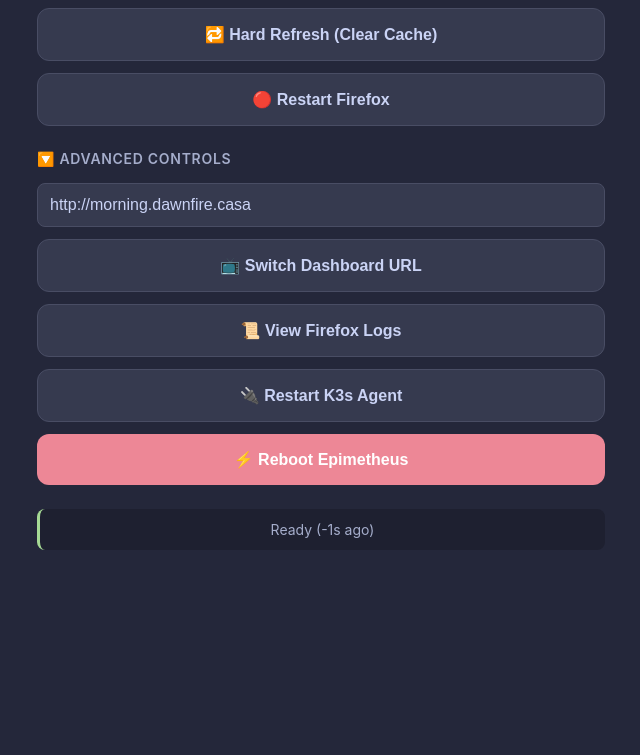
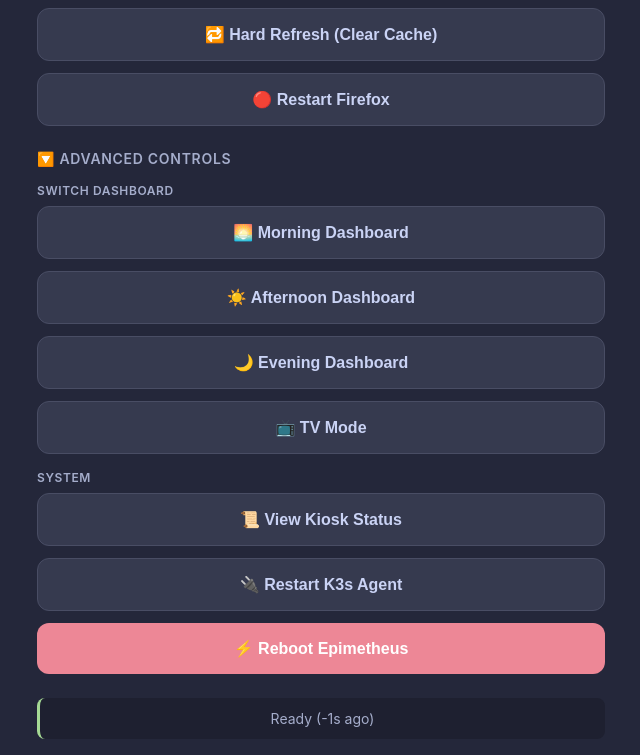
Before and after one commit to cyrusae/epimetheus-remote, a Flask app: page / in a window 1280 px wide, after a click on "🔽 ADVANCED CONTROLS". Shown: the part 453-1208 px from the top of the page, without its empty margins (319-959 px from the left). Before the commit the page ends 1003 px from the top, so only its background shows below. Run offline with Flask 3, Linux system fonts and the light colour scheme.

Commit message:
use existing bash scripts

```diff
--- a/app.py
+++ b/app.py
@@ -136,40 +136,37 @@ def hard_refresh_dashboard():
 @app.route('/api/restart-firefox', methods=['POST'])
 @requires_auth
 def restart_firefox():
-    """Restart Firefox via systemd"""
-    result = ssh_command('systemctl --user restart firefox-dashboard.service || pkill -9 firefox')
+    """Restart Firefox/kiosk using the restart-kiosk.sh script"""
+    result = ssh_command('bash ~/tv/restart-kiosk.sh')
 
     if result['success']:
-        update_last_action('Firefox restarted')
-        return jsonify({'status': 'ok', 'message': 'Firefox restarted'})
+        update_last_action('Kiosk restarted')
+        return jsonify({'status': 'ok', 'message': 'Kiosk restarted'})
     else:
-        update_last_action(f'Firefox restart failed: {result["stderr"]}', False)
+        update_last_action(f'Kiosk restart failed: {result["stderr"]}', False)
         return jsonify({'status': 'error', 'message': result['stderr']}), 500
 
 
 @app.route('/api/switch-dashboard', methods=['POST'])
 @requires_auth
 def switch_dashboard():
-    """Switch to a different dashboard URL"""
+    """Switch to a different dashboard using switch-dashboard.sh"""
     data = request.get_json()
-    url = data.get('url', DASHBOARD_URL)
+    dashboard = data.get('dashboard', 'morning')
 
-    # Navigate Firefox to new URL using xdotool
-    commands = [
-        'DISPLAY=:0 xdotool key ctrl+l',  # Focus address bar
-        f'DISPLAY=:0 xdotool type "{url}"',  # Type URL
-        'DISPLAY=:0 xdotool key Return'  # Press Enter
-    ]
+    # Validate dashboard name
+    valid_dashboards = ['morning', 'afternoon', 'evening', 'tv']
+    if dashboard not in valid_dashboards:
+        return jsonify({'status': 'error', 'message': f'Invalid dashboard: {dashboard}'}), 400
 
-    for cmd in commands:
-        result = ssh_command(cmd)
-        if not result['success']:
-            update_last_action(f'Switch failed: {result["stderr"]}', False)
-            return jsonify({'status': 'error', 'message': result['stderr']}), 500
-        time.sleep(0.5)  # Small delay between commands
+    result = ssh_command(f'bash ~/tv/switch-dashboard.sh {dashboard}')
 
-    update_last_action(f'Switched to {url}')
-    return jsonify({'status': 'ok', 'message': f'Switched to {url}'})
+    if result['success']:
+        update_last_action(f'Switched to {dashboard} dashboard')
+        return jsonify({'status': 'ok', 'message': f'Switched to {dashboard}'})
+    else:
+        update_last_action(f'Dashboard switch failed: {result["stderr"]}', False)
+        return jsonify({'status': 'error', 'message': result['stderr']}), 500
 
 
 # ============================================================================
@@ -239,16 +236,16 @@ def get_last_action():
 # Advanced Controls API
 # ============================================================================
 
-@app.route('/api/logs', methods=['GET'])
+@app.route('/api/status-check', methods=['GET'])
 @requires_auth
-def get_logs():
-    """Get recent Firefox logs"""
-    result = ssh_command('journalctl --user -u firefox-dashboard -n 20 --no-pager')
+def get_status_check():
+    """Get detailed kiosk status using kiosk-status.sh"""
+    result = ssh_command('bash ~/tv/kiosk-status.sh')
 
     if result['success']:
         return jsonify({
             'status': 'ok',
-            'logs': result['stdout'].split('\n')
+            'output': result['stdout'].split('\n')
         })
     else:
         return jsonify({
--- a/templates/index.html
+++ b/templates/index.html
@@ -312,14 +312,23 @@
                 </span>
             </div>
             <div class="details-content" id="advanced">
-                <input type="text" class="url-input" id="switchUrl"
-                       placeholder="http://morning.dawnfire.casa"
-                       value="http://morning.dawnfire.casa">
-                <button class="btn btn-secondary" onclick="switchDashboard()">
-                    📺 Switch Dashboard URL
+                <div class="section-title" style="font-size: 0.75rem; margin-bottom: 0.5rem;">Switch Dashboard</div>
+                <button class="btn btn-secondary" onclick="switchToDashboard('morning')">
+                    🌅 Morning Dashboard
                 </button>
-                <button class="btn btn-secondary" onclick="viewLogs()">
-                    📜 View Firefox Logs
+                <button class="btn btn-secondary" onclick="switchToDashboard('afternoon')">
+                    ☀️ Afternoon Dashboard
+                </button>
+                <button class="btn btn-secondary" onclick="switchToDashboard('evening')">
+                    🌙 Evening Dashboard
+                </button>
+                <button class="btn btn-secondary" onclick="switchToDashboard('tv')">
+                    📺 TV Mode
+                </button>
+
+                <div class="section-title" style="font-size: 0.75rem; margin: 1rem 0 0.5rem 0;">System</div>
+                <button class="btn btn-secondary" onclick="viewStatusCheck()">
+                    📜 View Kiosk Status
                 </button>
                 <button class="btn btn-secondary" onclick="restartK3s()">
                     🔌 Restart K3s Agent
@@ -330,12 +339,12 @@
             </div>
         </div>
 
-        <!-- Logs Section -->
-        <div class="section" style="display: none;" id="logsSection">
-            <div class="section-title">Firefox Logs</div>
-            <div class="logs-container" id="logsContent"></div>
-            <button class="btn btn-secondary" onclick="hideLogs()" style="margin-top: 0.75rem;">
-                Close Logs
+        <!-- Status Check Section -->
+        <div class="section" style="display: none;" id="statusSection">
+            <div class="section-title">Kiosk Status</div>
+            <div class="logs-container" id="statusContent"></div>
+            <button class="btn btn-secondary" onclick="hideStatusCheck()" style="margin-top: 0.75rem;">
+                Close
             </button>
         </div>
 
@@ -472,38 +481,32 @@
             }
         }
 
-        async function switchDashboard() {
-            const url = document.getElementById('switchUrl').value;
-            if (!url) {
-                showToast('Please enter a URL');
-                return;
-            }
-
-            showToast('Switching dashboard...');
+        async function switchToDashboard(dashboard) {
+            showToast(`Switching to ${dashboard} dashboard...`);
             try {
-                await apiCall('/api/switch-dashboard', 'POST', { url });
-                showToast('✅ Switched to ' + url);
+                await apiCall('/api/switch-dashboard', 'POST', { dashboard });
+                showToast(`✅ Switched to ${dashboard} dashboard`);
                 updateLastAction();
             } catch (error) {
                 // Error already shown by apiCall
             }
         }
 
-        async function viewLogs() {
-            showToast('Fetching logs...');
+        async function viewStatusCheck() {
+            showToast('Fetching kiosk status...');
             try {
-                const data = await apiCall('/api/logs', 'GET');
-                const logsContent = document.getElementById('logsContent');
-                logsContent.innerHTML = data.logs.join('<br>');
-                document.getElementById('logsSection').style.display = 'block';
-                document.getElementById('logsSection').scrollIntoView({ behavior: 'smooth' });
+                const data = await apiCall('/api/status-check', 'GET');
+                const statusContent = document.getElementById('statusContent');
+                statusContent.innerHTML = data.output.join('<br>');
+                document.getElementById('statusSection').style.display = 'block';
+                document.getElementById('statusSection').scrollIntoView({ behavior: 'smooth' });
             } catch (error) {
                 // Error already shown by apiCall
             }
         }
 
-        function hideLogs() {
-            document.getElementById('logsSection').style.display = 'none';
+        function hideStatusCheck() {
+            document.getElementById('statusSection').style.display = 'none';
         }
 
         async function restartK3s() {
@@ -520,7 +523,7 @@
         }
 
         async function confirmReboot() {
-            if (!confirm('⚠️ REBOOT EPIMETHEUS?\n\nThe TV will go dark and take ~2+ minutes to come back. K3s cluster uptime will be affected.\n\nAre you sure?')) {
+            if (!confirm('⚠️ REBOOT EPIMETHEUS?\n\nThe TV will go dark and take ~2 minutes to come back.\n\nAre you sure?')) {
                 return;
             }
 
```
Also changed, not shown: 1 other file.
